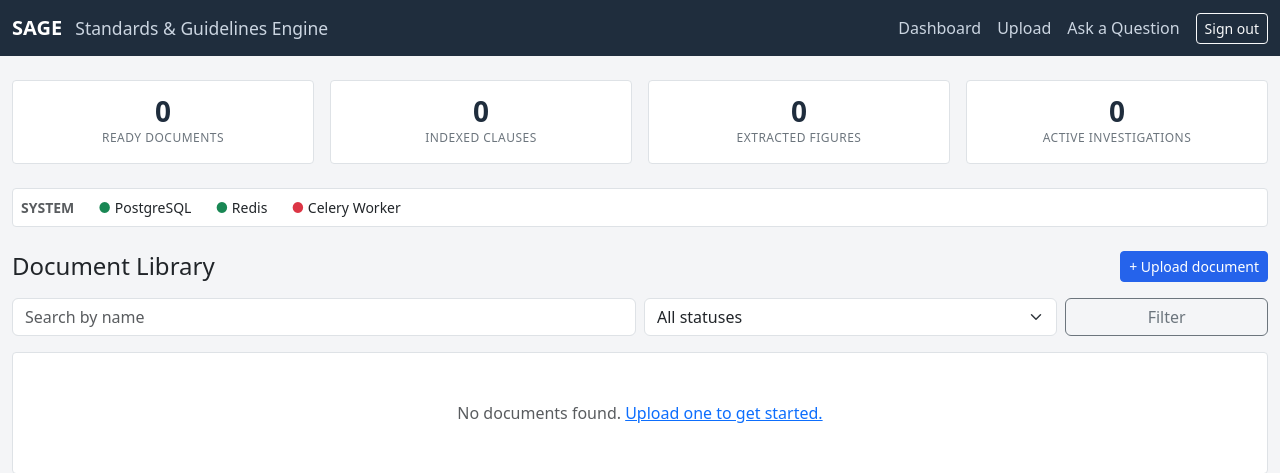
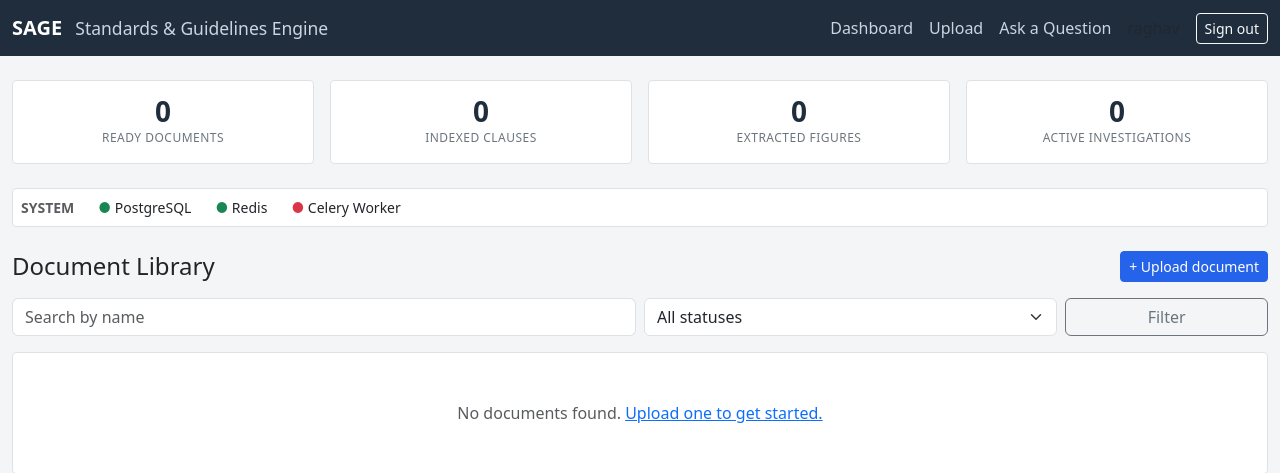
Before and after one commit to raghav-273/sage, a Django app: page / in a window 1280 px wide. Shown: the top 473 px of the page. Run offline with Django 5.2, Linux system fonts and the light colour scheme; a user stored in the database is signed in; data that the repository does not hold is empty; parts of the project's set-up code (start-up, migrations or seed data) failed here and were passed over; some libraries are stand-ins or nearby versions.

Commit message:
fix(portal): improve base template layout

```diff
--- a/apps/portal/templates/portal/base.html
+++ b/apps/portal/templates/portal/base.html
@@ -21,6 +21,7 @@
                     <a href="{% url 'dashboard' %}" class="nav-link">Dashboard</a>
                     <a href="{% url 'document-upload-page' %}" class="nav-link">Upload</a>
                     <a href="{% url 'query-page' %}" class="nav-link">Ask a Question</a>
+                    <span class="nav-link text-muted small" style="cursor:default;">{{ user.username }}</span>
                     <form method="post" action="{% url 'logout' %}" class="d-flex mb-0">
                         {% csrf_token %}
                         <button type="submit" class="btn btn-sm btn-outline-light">Sign out</button>
```
